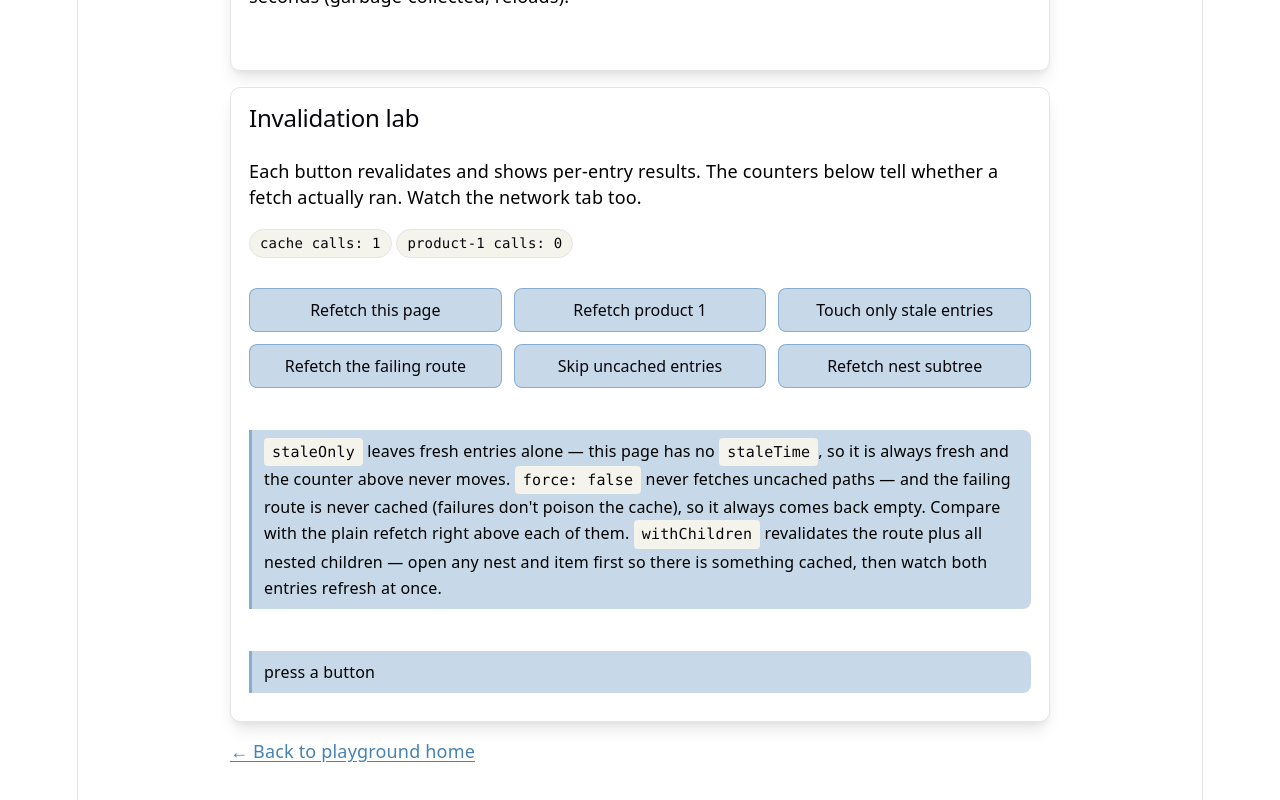
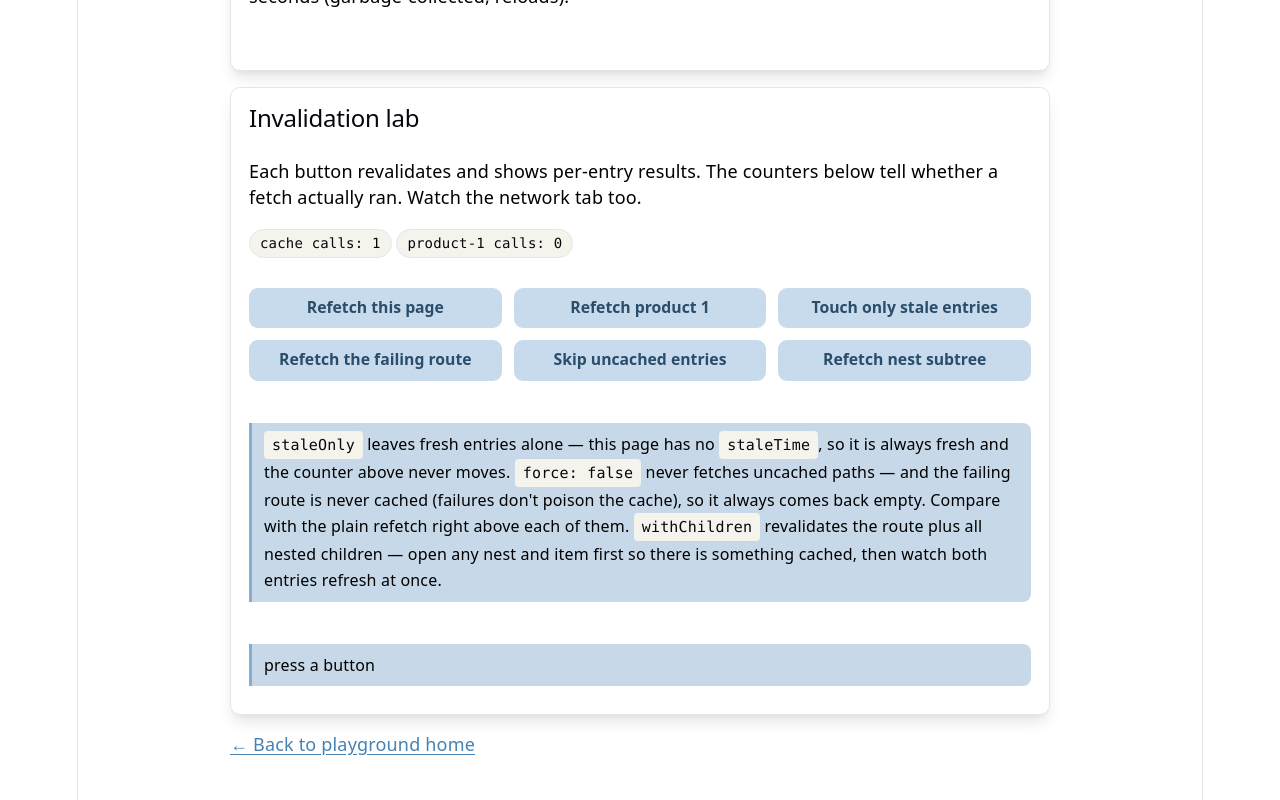
Before and after one commit to AndrewBubnov/clear-react-router, a React (Vite) app: page /playground/cache in a window 1280 px wide. Shown: the part 1122-1922 px from the top of the page. Built offline with nearby package versions, Linux system fonts and the light colour scheme.

Commit message:
Use mantin button

```diff
--- a/src/App.tsx
+++ b/src/App.tsx
@@ -48,8 +48,8 @@ const theme = createTheme({
 	colors: {
 		steelblue: [
 			'#f0f5f9',
-			'#dee9f2',
-			'#bdd3e5',
+			'#c7dbec',
+			'#abc8e3',
 			'#98bbd7',
 			'#73a2c9',
 			'#5a91bf',
--- a/src/playground/BlockerPage.tsx
+++ b/src/playground/BlockerPage.tsx
@@ -1,5 +1,5 @@
 import { useState } from 'react';
-import { Modal } from '@mantine/core';
+import { Modal, Button } from '@mantine/core';
 import { Link, useBlocker } from '../clear-router';
 
 const BlockerPage = () => {
@@ -31,12 +31,12 @@ const BlockerPage = () => {
 			<Modal opened={state === 'blocked'} onClose={reset} title="Leave without saving?" centered>
 				<p>You have unsaved changes in the form.</p>
 				<div className="pg-row">
-					<button className="pg-btn" onClick={process}>
+					<Button variant="light" onClick={process}>
 						Leave
-					</button>
-					<button className="pg-btn" onClick={reset}>
+					</Button>
+					<Button variant="light" onClick={reset}>
 						Stay
-					</button>
+					</Button>
 				</div>
 			</Modal>
 		</div>
--- a/src/playground/CachePage.tsx
+++ b/src/playground/CachePage.tsx
@@ -1,5 +1,6 @@
 import { useState } from 'react';
 import { Link, useInvalidate, useLoaderState } from '../clear-router';
+import { Button } from '@mantine/core';
 import { getCallCount } from './api';
 
 const PRODUCT_IDS = ['1', '2', '3', '4', '5'];
@@ -41,33 +42,33 @@ const InvalidateLab = () => {
 				<span className="pg-badge">product-1 calls: {getCallCount('product-1')}</span>
 			</p>
 			<div className="pg-btn-grid">
-				<button className="pg-btn" onClick={() => invalidate().then(setLastResult)}>
+				<Button onClick={() => invalidate().then(setLastResult)} variant="light">
 					Refetch this page
-				</button>
-				<button className="pg-btn" onClick={() => invalidate('/playground/product/1').then(setLastResult)}>
+				</Button>
+				<Button variant="light" onClick={() => invalidate('/playground/product/1').then(setLastResult)}>
 					Refetch product 1
-				</button>
-				<button
-					className="pg-btn"
+				</Button>
+				<Button
+					variant="light"
 					onClick={() => invalidate('/playground/cache', { staleOnly: true }).then(setLastResult)}
 				>
 					Touch only stale entries
-				</button>
-				<button className="pg-btn" onClick={() => invalidate('/playground/retry-raw').then(setLastResult)}>
+				</Button>
+				<Button variant="light" onClick={() => invalidate('/playground/retry-raw').then(setLastResult)}>
 					Refetch the failing route
-				</button>
-				<button
-					className="pg-btn"
+				</Button>
+				<Button
+					variant="light"
 					onClick={() => invalidate('/playground/retry-raw', { force: false }).then(setLastResult)}
 				>
 					Skip uncached entries
-				</button>
-				<button
-					className="pg-btn"
+				</Button>
+				<Button
+					variant="light"
 					onClick={() => invalidate('/playground/nest', { withChildren: true }).then(setLastResult)}
 				>
 					Refetch nest subtree
-				</button>
+				</Button>
 			</div>
 			<p className="pg-hint">
 				<code>staleOnly</code> leaves fresh entries alone — this page has no <code>staleTime</code>, so it is
--- a/src/playground/GuardPage.tsx
+++ b/src/playground/GuardPage.tsx
@@ -1,4 +1,4 @@
-import { Alert } from '@mantine/core';
+import { Alert, Button } from '@mantine/core';
 import { Link, useLocation, useRouterContext } from '../clear-router';
 
 const GuardPage = () => {
@@ -29,9 +29,9 @@ const GuardPage = () => {
 					</span>
 				</p>
 				<div className="pg-row">
-					<button className="pg-btn" onClick={() => setContext({ ...context, isAuthorized: !isAuthorized })}>
+					<Button variant="light" onClick={() => setContext({ ...context, isAuthorized: !isAuthorized })}>
 						{isAuthorized ? 'Log out' : 'Log in'}
-					</button>
+					</Button>
 					<Link to="/playground/dashboard">Try opening dashboard →</Link>
 				</div>
 			</div>
--- a/src/playground/RetryErrorPage.tsx
+++ b/src/playground/RetryErrorPage.tsx
@@ -1,5 +1,5 @@
 import { useState } from 'react';
-import { Alert } from '@mantine/core';
+import { Alert, Button } from '@mantine/core';
 import { Link, useInvalidate, useLoaderState } from '../clear-router';
 
 const RetryErrorPage = () => {
@@ -24,9 +24,9 @@ const RetryErrorPage = () => {
 				page. Trying again runs a brand new fetch chain.
 			</p>
 			<div className="pg-row">
-				<button className="pg-btn" disabled={isRetrying} onClick={retry}>
+				<Button variant="light" disabled={isRetrying} onClick={retry}>
 					{isRetrying ? 'Retrying…' : 'Try again'}
-				</button>
+				</Button>
 				<Link to="/playground">← Back to playground home</Link>
 			</div>
 		</div>
--- a/src/playground/RetryErrorView.tsx
+++ b/src/playground/RetryErrorView.tsx
@@ -1,4 +1,4 @@
-import { Alert } from '@mantine/core';
+import { Alert, Button } from '@mantine/core';
 import { Link, useLoaderState } from '../clear-router';
 
 const RetryErrorView = () => {
@@ -12,9 +12,9 @@ const RetryErrorView = () => {
 				<code>errorElement</code> instead of retrying.
 			</p>
 			<div className="pg-row">
-				<button className="pg-btn" onClick={() => window.location.reload()}>
+				<Button variant="light" onClick={() => window.location.reload()}>
 					Reload the page
-				</button>
+				</Button>
 				<Link to="/playground/retry">Go to the retrying version →</Link>
 			</div>
 			<p>
--- a/src/playground/ScrollPage.tsx
+++ b/src/playground/ScrollPage.tsx
@@ -1,4 +1,5 @@
 import { Link, useRestoreScroll } from '../clear-router';
+import { Button } from '@mantine/core';
 
 const feedRows = Array.from({ length: 60 }, (_, i) => `Feed row ${i + 1}`);
 const galleryCards = Array.from({ length: 30 }, (_, i) => `Card ${i + 1}`);
@@ -6,9 +7,9 @@ const galleryCards = Array.from({ length: 30 }, (_, i) => `Card ${i + 1}`);
 const ManualRestore = () => {
 	const restoreScroll = useRestoreScroll();
 	return (
-		<button className="pg-btn" onClick={() => restoreScroll()}>
+		<Button variant="light" onClick={() => restoreScroll()}>
 			Restore saved positions
-		</button>
+		</Button>
 	);
 };
 
--- a/src/playground/SearchPage.tsx
+++ b/src/playground/SearchPage.tsx
@@ -1,4 +1,5 @@
 import { Link, useSearchParams } from '../clear-router';
+import { Button } from '@mantine/core';
 
 const BRANDS = ['nike', 'reebok', 'adidas'];
 
@@ -16,9 +17,9 @@ const SearchPage = () => {
 			<div className="pg-card">
 				<div className="pg-row">
 					{BRANDS.map(brand => (
-						<button
+						<Button
 							key={brand}
-							className="pg-btn"
+							variant="light"
 							onClick={() => {
 								const current = getSearchParams('brand');
 								const list = Array.isArray(current) ? current : current ? [current] : [];
@@ -29,11 +30,11 @@ const SearchPage = () => {
 							}}
 						>
 							{brand}
-						</button>
+						</Button>
 					))}
-					<button className="pg-btn" onClick={() => setSearchParams('page', '2')}>
+					<Button variant="light" onClick={() => setSearchParams('page', '2')}>
 						page=2
-					</button>
+					</Button>
 				</div>
 				<p>
 					URL query: <code>{searchParams.toString() || '(empty)'}</code>
--- a/src/playground/SettingsPage.tsx
+++ b/src/playground/SettingsPage.tsx
@@ -1,5 +1,5 @@
 import { useEffect, useRef, useState } from 'react';
-import { Loader, Slider, Switch, Tooltip } from '@mantine/core';
+import { Loader, Slider, Switch, Tooltip, Button } from '@mantine/core';
 import { Link } from '../clear-router';
 import { usePlaygroundSettings } from './usePlaygroundSettings';
 import type { PrefetchSetting } from './settings';
@@ -89,9 +89,9 @@ const SettingsPage = () => {
 							/>
 						</div>
 					</Tooltip>
-					<button className="pg-btn" onClick={() => setAnimationDuration(undefined)} disabled={!isAnimated}>
+					<Button onClick={() => setAnimationDuration(undefined)} disabled={!isAnimated} variant="light">
 						Reset to browser default
-					</button>
+					</Button>
 				</div>
 			</div>
 			<div className="pg-card">
--- a/src/playground/playground.css
+++ b/src/playground/playground.css
@@ -98,10 +98,6 @@
 	margin: 12px 0;
 }
 
-.pg-btn-grid .pg-btn {
-	width: 100%;
-}
-
 .pg-details {
 	display: block;
 	margin-top: 8px;
@@ -178,22 +174,6 @@
 .pg-badge.err {
 	border-color: #d64545;
 	color: #d64545;
-}
-
-.pg-btn {
-	font: inherit;
-	font-size: 16px;
-	padding: 8px 16px;
-	border-radius: 8px;
-	border: 1px solid var(--accent-border);
-	background: var(--accent-bg);
-	color: var(--text-h);
-	cursor: pointer;
-}
-
-.pg-btn:disabled {
-	opacity: 0.5;
-	cursor: default;
 }
 
 .pg-input {
```
Also changed, not shown: src/playground/ActionsPage.tsx (+5 -5 lines).
